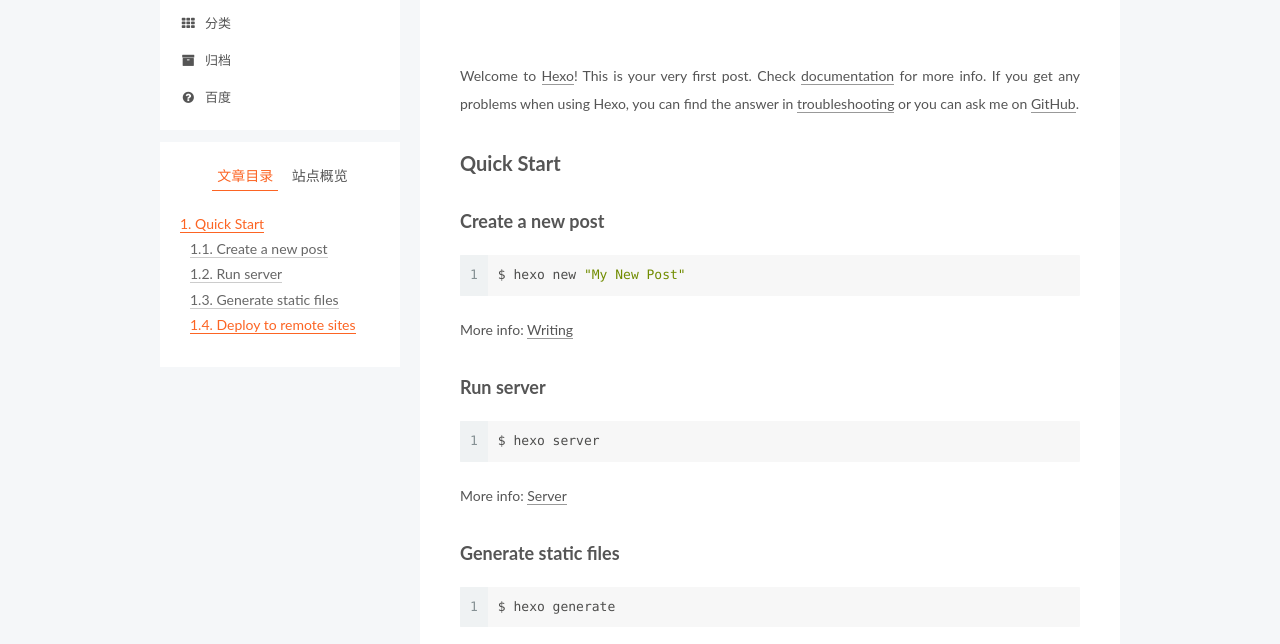
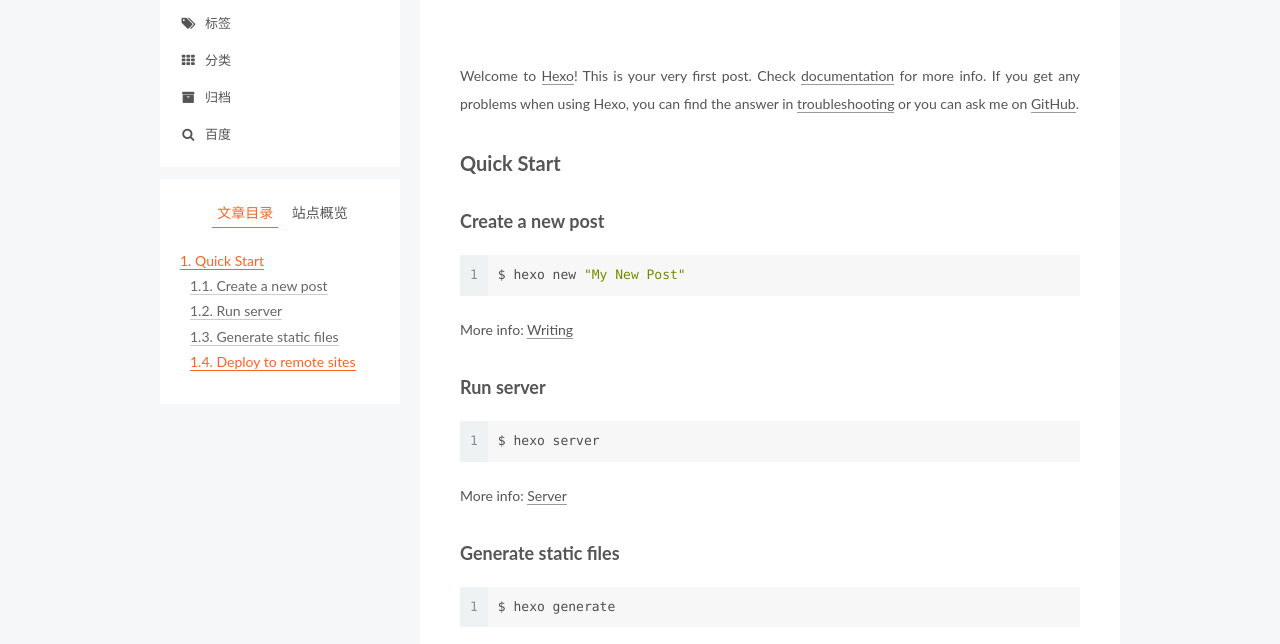
Before and after one commit to Ficxie/a563137447, a plain HTML site: page 2018/12/06/hello-world/index.html in a window 1280 px wide. Shown: the part 141-785 px from the top of the page. Drawn offline with Linux system fonts and the light colour scheme.

Commit message:
Site updated: 2018-12-08 22:00:56

```diff
--- a/2018/12/06/hello-world/index.html
+++ b/2018/12/06/hello-world/index.html
@@ -190,6 +190,16 @@
         </li>
 
 
+        <li class="menu-item menu-item-tags">
+          <a href="/tags/" rel="section">
+
+              <i class="menu-item-icon fa fa-fw fa-tags"></i> <br>
+
+            标签
+          </a>
+        </li>
+
+
         <li class="menu-item menu-item-categories">
           <a href="/categories/" rel="section">
 
@@ -213,7 +223,7 @@
         <li class="menu-item menu-item-baidu">
           <a href="http://www.baidu.com" rel="section">
 
-              <i class="menu-item-icon fa fa-fw fa-question-circle"></i> <br>
+              <i class="menu-item-icon fa fa-fw fa-search"></i> <br>
 
             百度
           </a>
--- a/css/main.css
+++ b/css/main.css
@@ -1823,7 +1823,7 @@
   width: 4px;
   height: 4px;
   border-radius: 50%;
-  background: #8c0e87;
+  background: #78ff5c;
 }
 .links-of-blogroll {
   font-size: 13px;
```
Also changed, not shown: archives/2018/12/index.html (+11 -1 lines), archives/2018/index.html (+11 -1 lines), archives/index.html (+11 -1 lines), index.html (+11 -1 lines).
